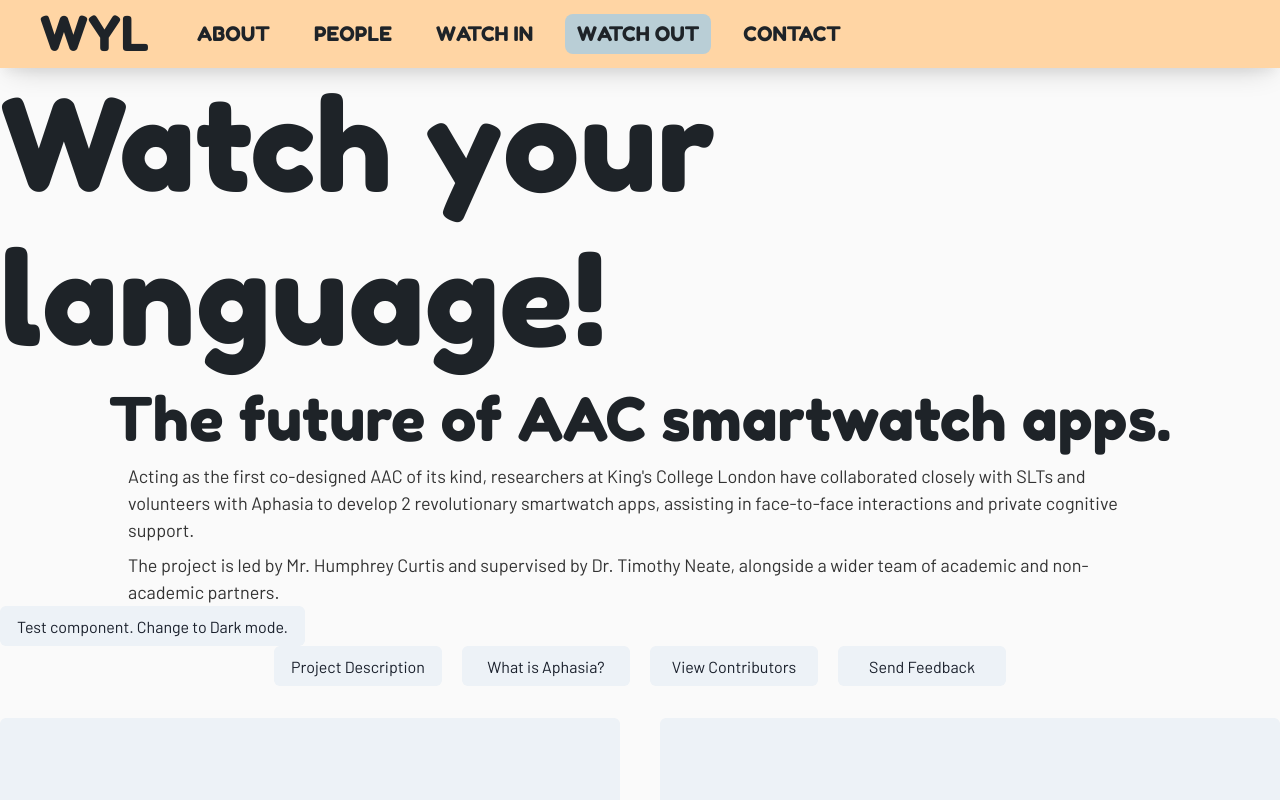
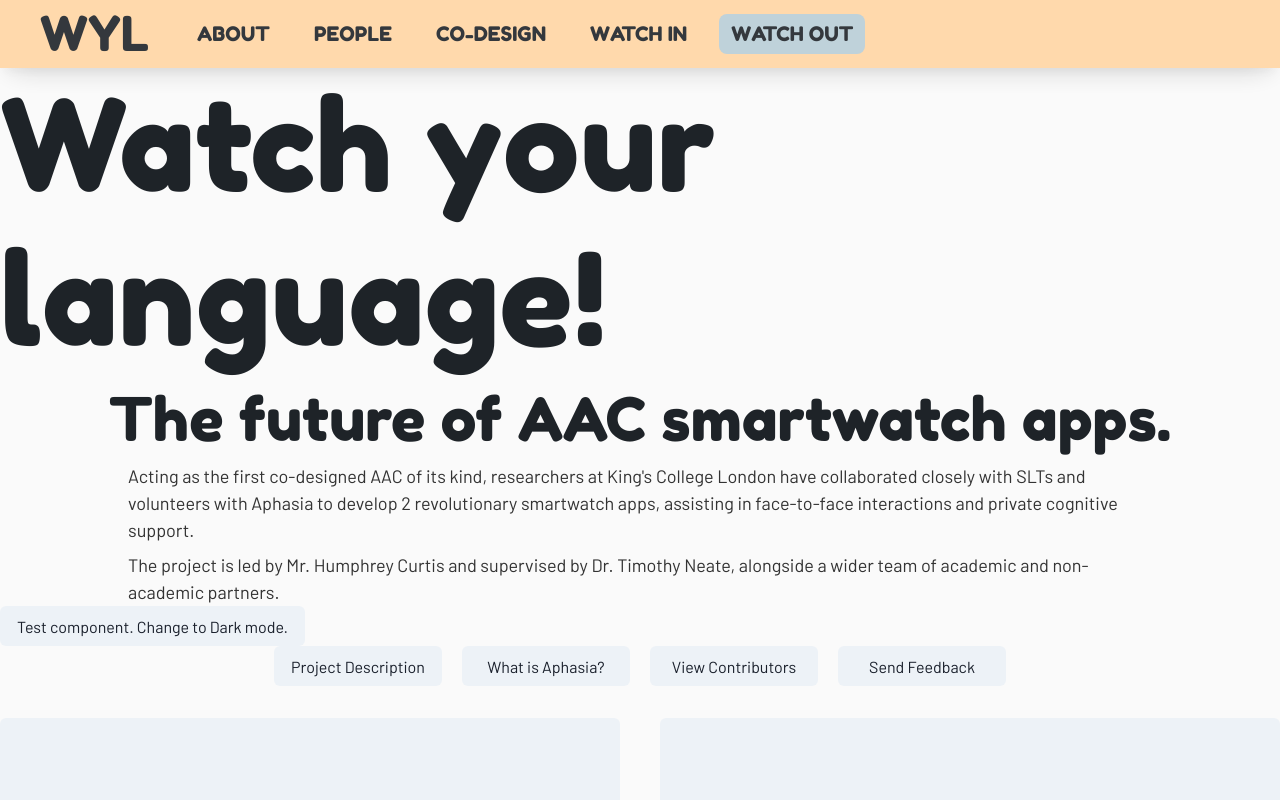
Before and after one commit to JSusak/AACAppSite, a React (Vite) app: page /watchout in a window 1280 px wide. Shown: the top 800 px of the page. Built offline with nearby package versions, Linux system fonts and the light colour scheme.

Commit message:
feat: create sticky navbar - add user scroll detection - add scroll animations

```diff
--- a/src/components/Navbar/Navbar.tsx
+++ b/src/components/Navbar/Navbar.tsx
@@ -10,10 +10,50 @@ import {
 import { Colours } from "../../colourScheme";
 import { NavbarLink } from "./NavbarLink";
 import { NavLink as RouterLink } from "react-router-dom";
+import { motion } from "framer-motion";
+import { useState, useEffect } from "react";
+
+const navbarAnims = {
+  hidden: {
+    opacity: 0.8,
+    translateY: -55,
+  },
+  active: {
+    opacity: 1,
+    translateY: 0,
+  },
+};
 
 export const Navbar: React.FC = (): JSX.Element => {
+  const [scrollPos, setScrollPos] = useState(0);
+  const [isScrollDown, setIsScrollDown] = useState(false);
+  //Determines if the user is scrolling down or up. Checks current window scroll position to
+  //the last recorded scroll position - If it is greater it means the user has scrolled down
+  //and therefore the navbar should be hidden.
+  const checkScrollPos = (): void => {
+    window.scrollY > scrollPos ? setIsScrollDown(true) : setIsScrollDown(false);
+    setScrollPos(window.scrollY);
+  };
+
+  useEffect(() => {
+    window.addEventListener("scroll", checkScrollPos);
+
+    return () => {
+      window.removeEventListener("scroll", checkScrollPos);
+    };
+  });
+
   return (
-    <>
+    <motion.div
+      style={{
+        position: "sticky",
+        top: "0px",
+      }}
+      variants={navbarAnims}
+      animate={isScrollDown ? "hidden" : "active"}
+      transition={{ duration: 0.5, type: "tween" }}
+      whileHover={{ opacity: 0.9 }}
+    >
       <Box
         w="100%"
         backgroundColor={Colours.lightModeMainCol}
@@ -21,6 +61,8 @@ export const Navbar: React.FC = (): JSX.Element => {
         boxShadow={
           "rgba(0, 0, 0, 0.2) 0px 10px 30px -10px, rgba(0, 0, 0, 0.04) 0px 10px 10px -5px"
         }
+        zIndex={1000}
+        scrollBehavior={"smooth"}
       >
         <Container minW={"100%"} display={"flex"} alignItems={"center"} h={5}>
           <HStack alignItems={"center"}>
@@ -55,13 +97,13 @@ export const Navbar: React.FC = (): JSX.Element => {
             >
               <NavbarLink linkText="About" linkTo="about" />
               <NavbarLink linkText="People" linkTo="people" />
+              <NavbarLink linkText="Co-Design" linkTo="contact" />
               <NavbarLink linkText="Watch In" linkTo="watchin" />
               <NavbarLink linkText="Watch Out" linkTo="watchout" />
-              <NavbarLink linkText="Contact" linkTo="contact" />
             </HStack>
           </HStack>
         </Container>
       </Box>
-    </>
+    </motion.div>
   );
 };
```
